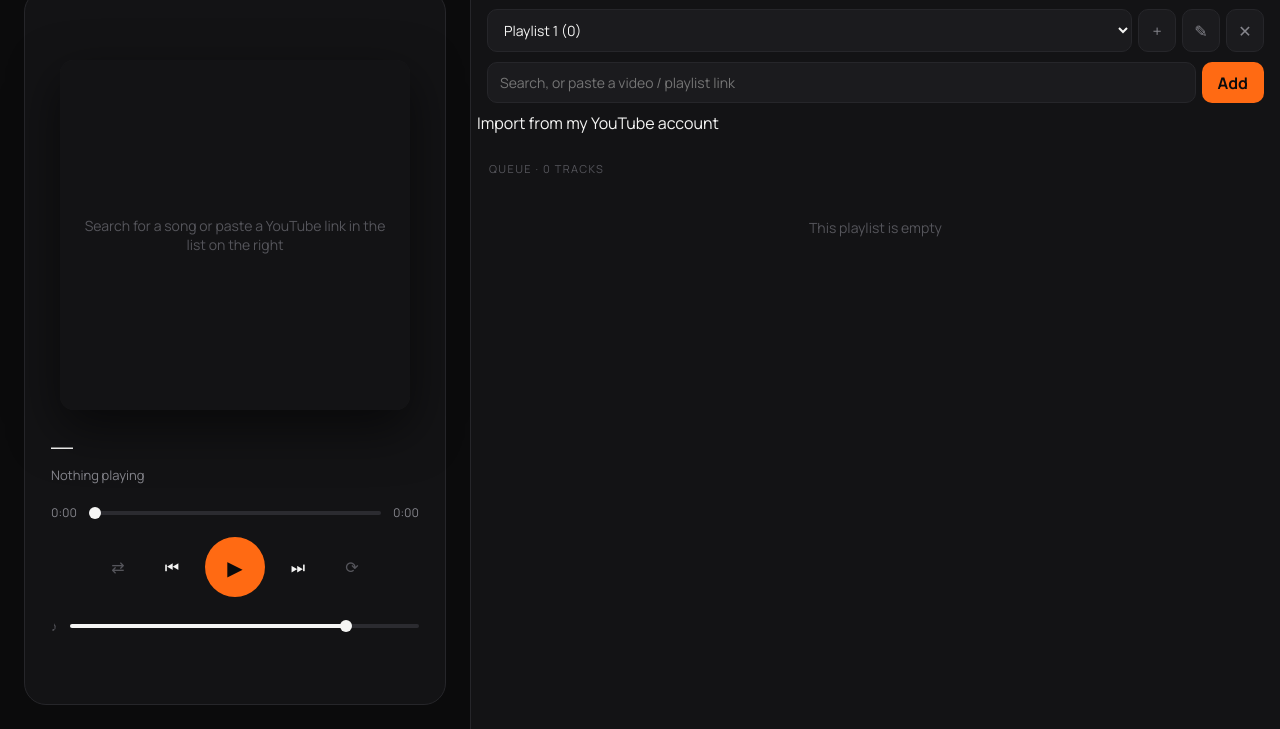
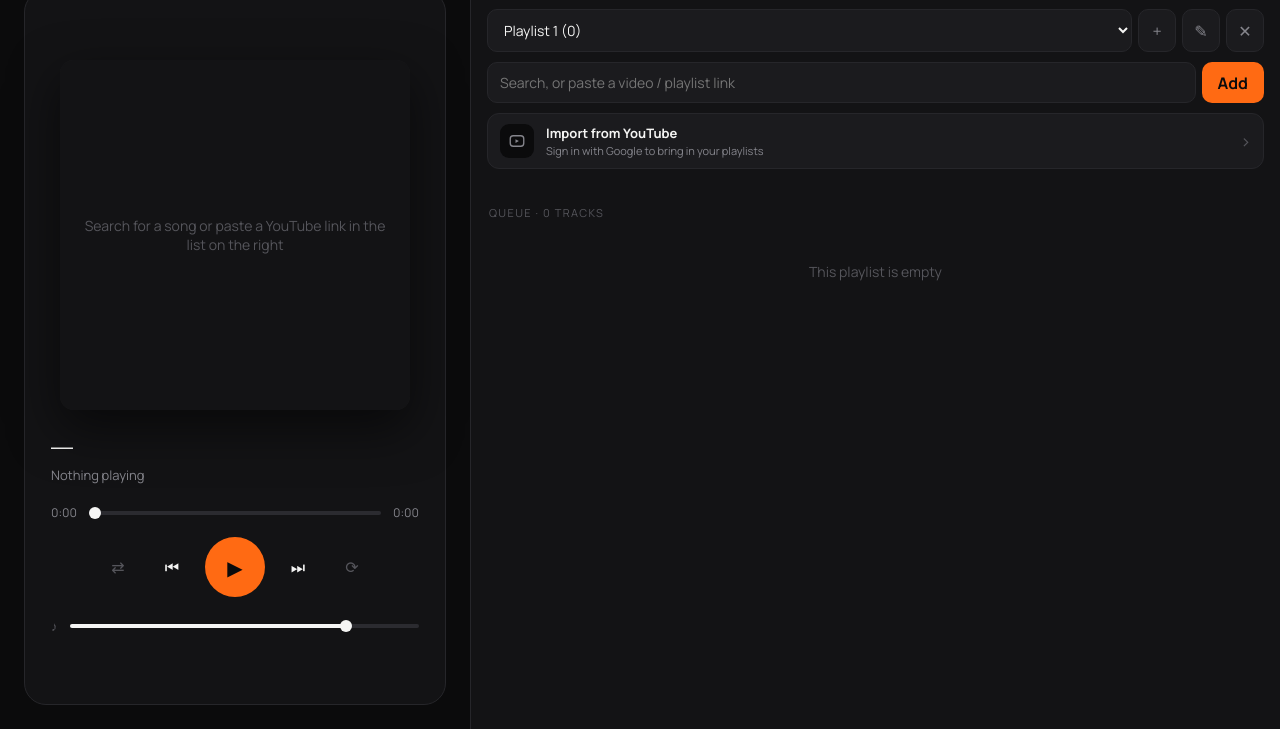
Before and after one commit to HaiNam2312/Occra, a plain HTML site: page site/index.html in a window 1280 px wide. Shown: the part 71-800 px from the top of the page. Drawn offline with Linux system fonts and the light colour scheme; a web font is replaced by a local one.

Commit message:
styling import from youtube button

```diff
--- a/site/index.html
+++ b/site/index.html
@@ -37,7 +37,7 @@
     <button class="ib" id="dl" title="Delete playlist">✕</button>
   </div>
   <div class="add"><input type="text" id="url" placeholder="Search, or paste a video / playlist link"><button id="go">Add</button></div>
-  <div class="mine"><button id="mine">Import from my YouTube account</button></div>
+  <div class="mine"><button id="mine"><span class="mi"><svg viewBox="0 0 24 24" width="18" height="18" fill="none" stroke="currentColor" stroke-width="1.8" stroke-linecap="round" stroke-linejoin="round"><rect x="3" y="5" width="18" height="14" rx="4"/><path d="M10 9.5v5l4.5-2.5z" fill="currentColor" stroke="none"/></svg></span><span class="mt"><b>Import from YouTube</b><small>Sign in with Google to bring in your playlists</small></span><span class="ma">›</span></button></div>
   <div class="msg"><span id="msg"></span><a id="back" style="display:none">← Back</a></div>
   <div class="hd" id="hd"></div>
   <ul id="list"></ul>
--- a/site/style.css
+++ b/site/style.css
@@ -68,3 +68,14 @@ li:hover .acts,li.cur .acts{opacity:1}
 .grip{cursor:grab;color:var(--mu2);flex:none}
 .hint{padding:34px 20px;text-align:center;color:var(--mu2);font-size:14px}
 ::-webkit-scrollbar{width:8px}::-webkit-scrollbar-thumb{background:var(--ln);border-radius:4px}
+
+.mine{padding:2px 16px 10px}
+.mine button{width:100%;display:flex;align-items:center;gap:12px;padding:10px 12px;border-radius:12px;background:var(--p2);border:1px solid var(--ln);text-align:left;transition:border-color .15s,background .15s}
+.mine button:hover{border-color:var(--o);background:#202024}
+.mi{width:34px;height:34px;border-radius:9px;background:var(--bg);display:grid;place-items:center;color:var(--mu);flex:none;transition:color .15s}
+.mine button:hover .mi{color:var(--o)}
+.mt{flex:1;min-width:0;display:flex;flex-direction:column;gap:1px}
+.mt b{font-size:13px;font-weight:700;color:var(--w)}
+.mt small{font-size:11px;color:var(--mu)}
+.ma{color:var(--mu2);font-size:18px;line-height:1}
+.mine button:hover .ma{color:var(--w)}
```
